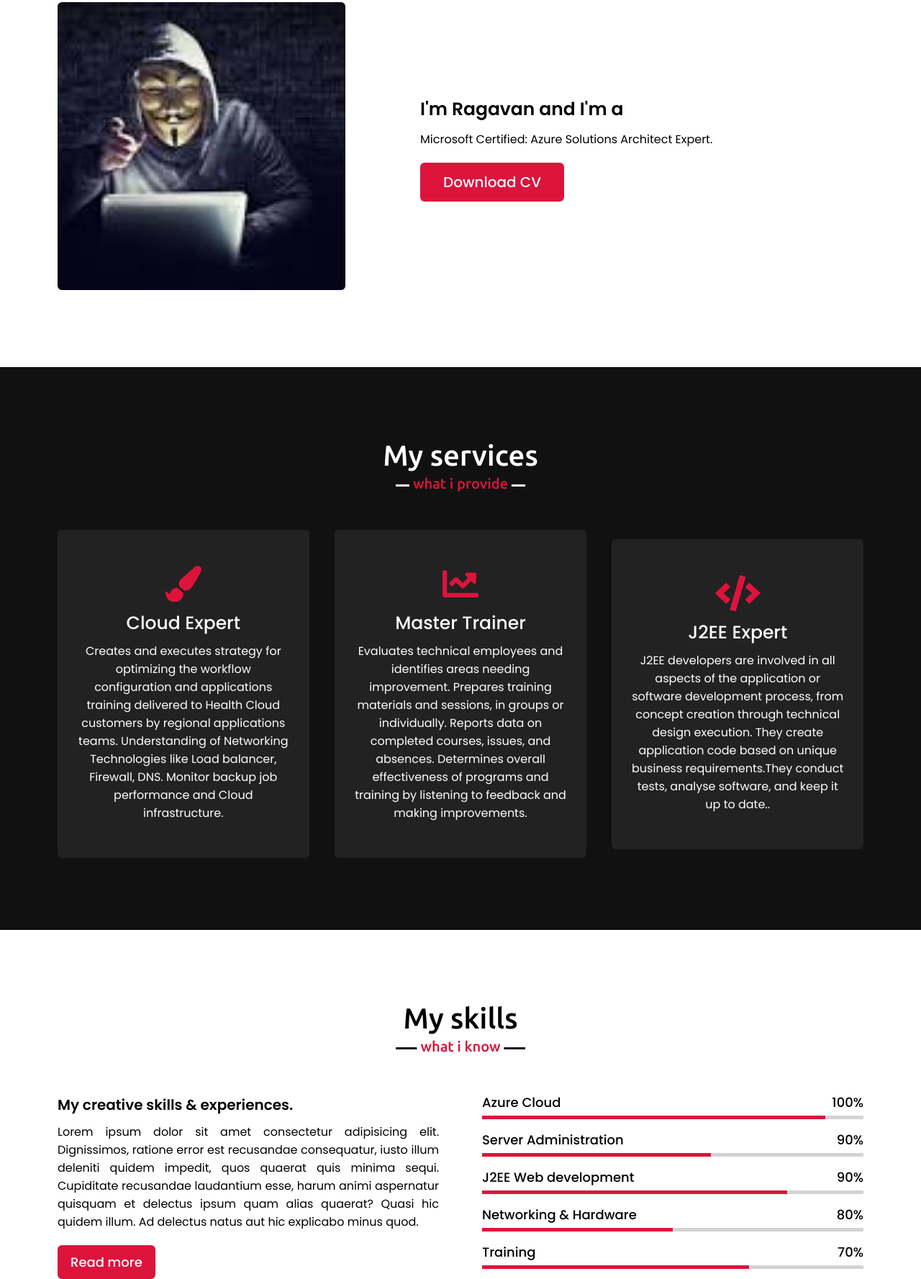
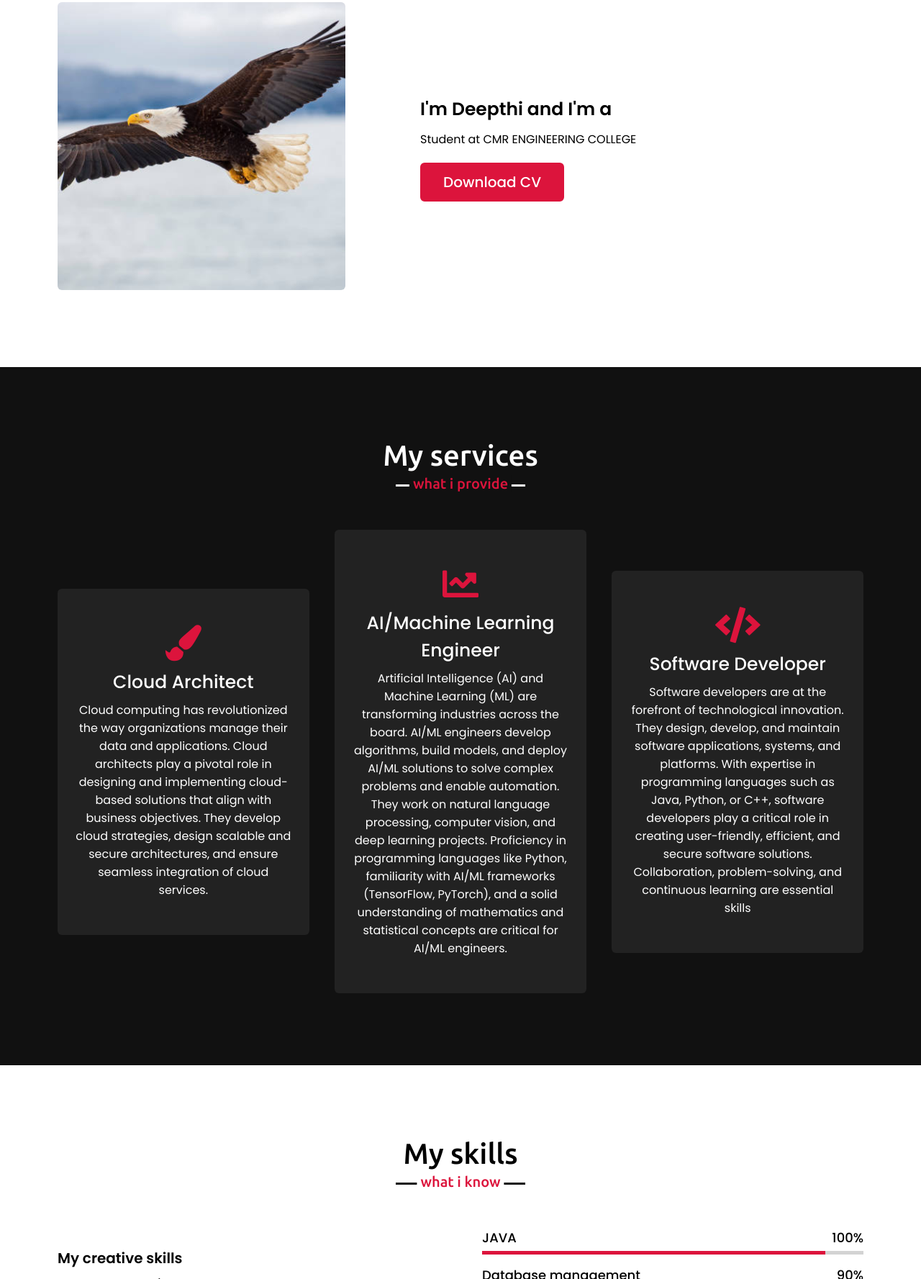
Before and after one commit to Deepthi-732/portfolio, a plain HTML site: page index.html in a window 1280 px wide. Shown: the part 1023-2800 px from the top of the page at 72% size. Drawn offline with nearby package versions, Linux system fonts and the light colour scheme; a script that the page names is missing.

Commit message:
Update index.html

```diff
--- a/index.html
+++ b/index.html
@@ -20,7 +20,7 @@
     </div>
     <nav class="navbar">
         <div class="max-width">
-            <div class="logo"><a href="#"><span>Poovaragavan Velumani</span></a></div>
+            <div class="logo"><a href="#"><span>Deepthi Thota</span></a></div>
             <ul class="menu">
                 <li><a href="#home" class="menu-btn">Home</a></li>
                 <li><a href="#about" class="menu-btn">About</a></li>
@@ -40,7 +40,7 @@
         <div class="max-width">
             <div class="home-content">
                 <div class="text-1">Hello, my name is</div>
-                <div class="text-2">Poovaragavan Velumani</div>
+                <div class="text-2">Deepthi Thota</div>
                 <div class="text-3">And I'm a <span class="typing"></span></div>
                 <a href="#">Hire me</a>
             </div>
@@ -53,11 +53,11 @@
             <h2 class="title">About me</h2>
             <div class="about-content">
                 <div class="column left">
-                    <img src="Images/Photo.jpg" alt="">
+                    <img src="Images/image3.jpg" alt="">
                 </div>
                 <div class="column right">
-                    <div class="text">I'm Ragavan and I'm a <span class="typing-2"></span></div>
-                    <p>Microsoft Certified: Azure Solutions Architect Expert.</p>
+                    <div class="text">I'm Deepthi and I'm a <span class="typing-2"></span></div>
+                    <p>Student at CMR ENGINEERING COLLEGE</p>
                     <a href="#">Download CV</a>
                 </div>
             </div>
@@ -72,22 +72,23 @@
                 <div class="card">
                     <div class="box">
                         <i class="fas fa-paint-brush"></i>
-                        <div class="text">Cloud Expert</div>
-                        <p>Creates and executes strategy for optimizing the workflow configuration and applications training delivered to Health Cloud customers by regional applications teams. Understanding of Networking Technologies like Load balancer, Firewall, DNS. Monitor backup job performance and Cloud infrastructure.</p>
+                        <div class="text">Cloud Architect</div>
+                        <p>Cloud computing has revolutionized the way organizations manage their data and applications. Cloud architects play a pivotal role in designing and implementing cloud-based solutions that align with business objectives. They develop cloud strategies, design scalable and secure architectures, and ensure seamless integration of cloud services.</p>
+
                     </div>
                 </div>
                 <div class="card">
                     <div class="box">
                         <i class="fas fa-chart-line"></i>
-                        <div class="text">Master Trainer</div>
-                        <p>Evaluates technical employees and identifies areas needing improvement. Prepares training materials and sessions, in groups or individually. Reports data on completed courses, issues, and absences. Determines overall effectiveness of programs and training by listening to feedback and making improvements.</p>
+                        <div class="text">AI/Machine Learning Engineer</div>
+                        <p>Artificial Intelligence (AI) and Machine Learning (ML) are transforming industries across the board. AI/ML engineers develop algorithms, build models, and deploy AI/ML solutions to solve complex problems and enable automation. They work on natural language processing, computer vision, and deep learning projects. Proficiency in programming languages like Python, familiarity with AI/ML frameworks (TensorFlow, PyTorch), and a solid understanding of mathematics and statistical concepts are critical for AI/ML engineers.</p>
                     </div>
                 </div>
                 <div class="card">
                     <div class="box">
                         <i class="fas fa-code"></i>
-                        <div class="text">J2EE Expert</div>
-                        <p>J2EE developers are involved in all aspects of the application or software development process, from concept creation through technical design execution. They create application code based on unique business requirements.They conduct tests, analyse software, and keep it up to date..</p>
+                        <div class="text">Software Developer</div>
+                        <p>Software developers are at the forefront of technological innovation. They design, develop, and maintain software applications, systems, and platforms. With expertise in programming languages such as Java, Python, or C++, software developers play a critical role in creating user-friendly, efficient, and secure software solutions. Collaboration, problem-solving, and continuous learning are essential skills</p>
                     </div>
                 </div>
                </div>
@@ -101,42 +102,42 @@
             <h2 class="title">My skills</h2>
             <div class="skills-content">
                 <div class="column left">
-                    <div class="text">My creative skills & experiences.</div>
-                    <p>Lorem ipsum dolor sit amet consectetur adipisicing elit. Dignissimos, ratione error est recusandae consequatur, iusto illum deleniti quidem impedit, quos quaerat quis minima sequi. Cupiditate recusandae laudantium esse, harum animi aspernatur quisquam et delectus ipsum quam alias quaerat? Quasi hic quidem illum. Ad delectus natus aut hic explicabo minus quod.</p>
+                    <div class="text">My creative skills</div>
+                    <p>Problem solving (Tackling unexpected problems requires a lot of creativity.) , Analysis (analytical thinking helps to extract meaning from sets of raw data), Creative writting , Web and mobile Developing , Leadership (Leadership is all about inspiring others.) </p>
                     <a href="#">Read more</a>
                 </div>
                 <div class="column right">
                     <div class="bars">
                         <div class="info">
-                            <span>Azure Cloud</span>
+                            <span>JAVA</span>
                             <span>100%</span>
                         </div>
                         <div class="line html"></div>
                     </div>
                     <div class="bars">
                         <div class="info">
-                            <span>Server Administration</span>
+                            <span>Database management</span>
                             <span>90%</span>
                         </div>
                         <div class="line css"></div>
                     </div>
                     <div class="bars">
                         <div class="info">
-                            <span>J2EE Web development</span>
+                            <span>Operating System knowledge</span>
                             <span>90%</span>
                         </div>
                         <div class="line js"></div>
                     </div>
                     <div class="bars">
                         <div class="info">
-                            <span>Networking & Hardware</span>
+                            <span>HTML & CSS</span>
                             <span>80%</span>
                         </div>
                         <div class="line php"></div>
                     </div>
                     <div class="bars">
                         <div class="info">
-                            <span>Training</span>
+                            <span>Network configuration</span>
                             <span>70%</span>
                         </div>
                         <div class="line mysql"></div>
@@ -155,35 +156,35 @@
                     <div class="box">
                         <img src="Images/image1.jpg" alt="">
                         <div class="text">Lion</div>
-                        <p>Narnia.</p>
+                        <p>Rohit</p>
                     </div>
                 </div>
                 <div class="card">
                     <div class="box">
                         <img src="Images/image2.jpg" alt="">
                         <div class="text">Peacock</div>
-                        <p>Athira.</p>
+                        <p>Nithin</p>
                     </div>
                 </div>
                 <div class="card">
                     <div class="box">
                         <img src="Images/image3.jpg" alt="">
                         <div class="text">Eagle</div>
-                        <p>Garuda</p>
+                        <p>Ayan</p>
                     </div>
                 </div>
                 <div class="card">
                     <div class="box">
                         <img src="Images/image4.jpg" alt="">
                         <div class="text">Elephant</div>
-                        <p>Konni Soman.</p>
+                        <p>Akir</p>
                     </div>
                 </div>
                 <div class="card">
                     <div class="box">
                         <img src="Images/images5.jpg" alt="">
                         <div class="text">Dog</div>
-                        <p>Thor.</p>
+                        <p>Riyan</p>
                     </div>
                 </div>
             </div>
@@ -203,21 +204,21 @@
                             <i class="fas fa-user"></i>
                             <div class="info">
                                 <div class="head">Name</div>
-                                <div class="sub-title">Ragavan</div>
+                                <div class="sub-title">Deepthi</div>
                             </div>
                         </div>
                         <div class="row">
                             <i class="fas fa-map-marker-alt"></i>
                             <div class="info">
                                 <div class="head">Address</div>
-                                <div class="sub-title">TamilNadu</div>
+                                <div class="sub-title">Hyderabad</div>
                             </div>
                         </div>
                         <div class="row">
                             <i class="fas fa-envelope"></i>
                             <div class="info">
                                 <div class="head">Email</div>
-                                <div class="sub-title">msgtovpragavan@gmail.com</div>
+                                <div class="sub-title">deep@gmail.com</div>
                             </div>
                         </div>
                     </div>
```
